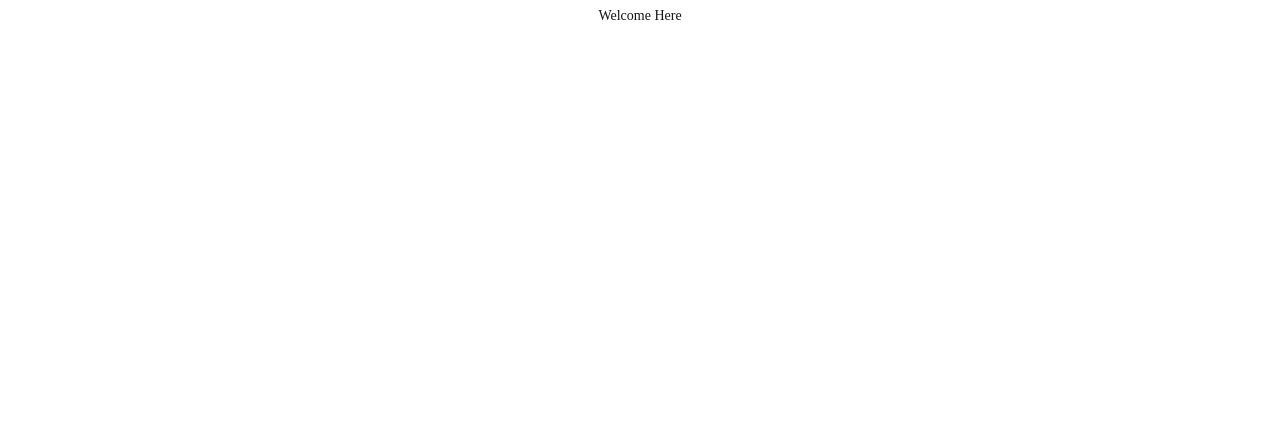
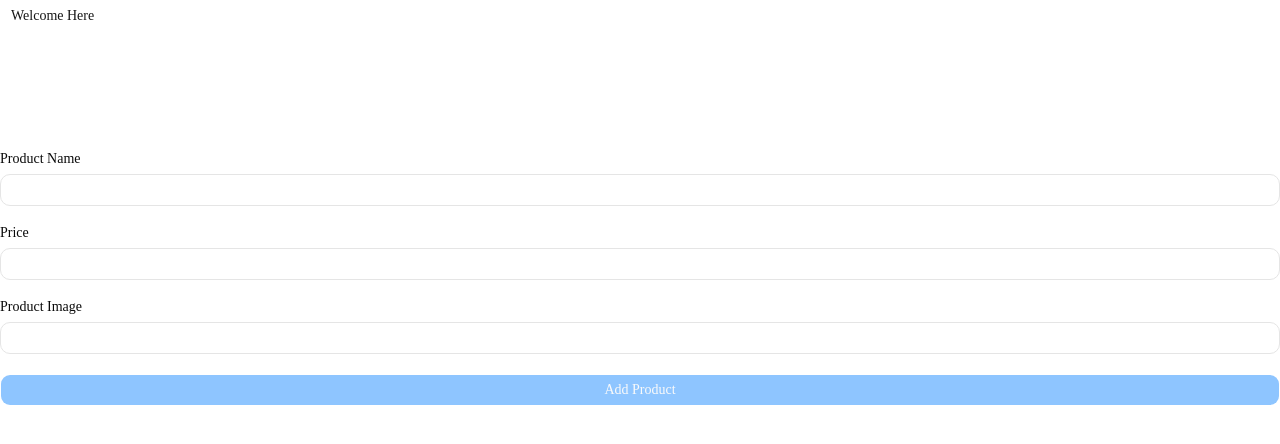
Before and after one commit to Wazida-in-code/Product-CRUD-Client, a Next.js app: page / in a window 1280 px wide. Shown: the top 444 px of the page. Built offline with nearby package versions, Linux system fonts and the light colour scheme.

Commit message:
Added:Product Form-> to send data in backend & database

```diff
--- a/src/app/page.tsx
+++ b/src/app/page.tsx
@@ -1,3 +1,4 @@
+import ProductForm from "@/components/ProductForm";
 import { Button } from "@/components/ui/button"
 import {
   HoverCard,
@@ -6,7 +7,8 @@
 } from "@/components/ui/hover-card"
 export default function Home() {
   return (
-    <HoverCard>
+    <div>
+      <HoverCard>
       <HoverCardTrigger delay={10} closeDelay={100} render={<Button variant="link">Welcome Here</Button>} />
       <HoverCardContent className="flex w-64 flex-col gap-0.5">
         <div className="font-semibold">Welcome...</div>
@@ -16,5 +18,7 @@
         </div>
       </HoverCardContent>
     </HoverCard>
+    <ProductForm />
+    </div>
   );
 }
--- /dev/null
+++ b/src/components/ProductForm.tsx
@@ -0,0 +1,50 @@
+'use client'
+import React from "react";
+import { Label } from "./ui/label";
+import { Input } from "./ui/input";
+import { Field, FieldGroup } from "./ui/field";
+import { Button } from "./ui/button";
+
+const ProductForm = () => {
+  const handleAddProduct = async(e: React.SubmitEvent<HTMLFormElement>) => {
+    e.preventDefault()
+    const formData = new FormData(e.target);
+    const data = Object.fromEntries(formData.entries());
+
+    const res = await fetch('http://localhost:8000/products', {
+        method: "POST",
+        headers: {
+            "Content-Type": "application/json",
+        },
+        body: JSON.stringify(data)
+    });
+    const result = await res.json();
+    console.log(result);
+  };
+  return (
+    <div className="mt-30">
+      <form onSubmit={handleAddProduct}>
+        <FieldGroup>
+          <Field>
+            <Label htmlFor="name-1">Product Name</Label>
+            <Input id="name-1" name="name" defaultValue="" />
+          </Field>
+          <Field>
+            <Label htmlFor="username-1">Price</Label>
+            <Input id="username-1" name="price" defaultValue="" />
+          </Field>
+          <Field>
+            <Label htmlFor="username-1">Product Image</Label>
+            <Input id="username-1" name="image" defaultValue="" />
+          </Field>
+
+          <Button type="submit" className="bg-blue-300">
+            Add Product
+          </Button>
+        </FieldGroup>
+      </form>
+    </div>
+  );
+};
+
+export default ProductForm;
--- /dev/null
+++ b/src/components/ui/field.tsx
@@ -0,0 +1,238 @@
+"use client"
+
+import { useMemo } from "react"
+import { cva, type VariantProps } from "class-variance-authority"
+import { cn } from "cn"
+
+import { Label } from "@/components/ui/label"
+import { Separator } from "@/components/ui/separator"
+
+function FieldSet({ className, ...props }: React.ComponentProps<"fieldset">) {
+  return (
+    <fieldset
+      data-slot="field-set"
+      className={cn(
+        "flex flex-col gap-4 has-[>[data-slot=checkbox-group]]:gap-3 has-[>[data-slot=radio-group]]:gap-3",
+        className
+      )}
+      {...props}
+    />
+  )
+}
+
+function FieldLegend({
+  className,
+  variant = "legend",
+  ...props
+}: React.ComponentProps<"legend"> & { variant?: "legend" | "label" }) {
+  return (
+    <legend
+      data-slot="field-legend"
+      data-variant={variant}
+      className={cn(
+        "mb-1.5 font-medium data-[variant=label]:text-sm data-[variant=legend]:text-base",
+        className
+      )}
+      {...props}
+    />
+  )
+}
+
+function FieldGroup({ className, ...props }: React.ComponentProps<"div">) {
+  return (
+    <div
+      data-slot="field-group"
+      className={cn(
+        "group/field-group @container/field-group flex w-full flex-col gap-5 data-[slot=checkbox-group]:gap-3 *:data-[slot=field-group]:gap-4",
+        className
+      )}
+      {...props}
+    />
+  )
+}
+
+const fieldVariants = cva(
+  "group/field flex w-full gap-2 data-[invalid=true]:text-destructive",
+  {
+    variants: {
+      orientation: {
+        vertical: "flex-col *:w-full [&>.sr-only]:w-auto",
+        horizontal:
+          "flex-row items-center has-[>[data-slot=field-content]]:items-start *:data-[slot=field-label]:flex-auto has-[>[data-slot=field-content]]:[&>[role=checkbox],[role=radio]]:mt-px",
+        responsive:
+          "flex-col *:w-full @md/field-group:flex-row @md/field-group:items-center @md/field-group:*:w-auto @md/field-group:has-[>[data-slot=field-content]]:items-start @md/field-group:*:data-[slot=field-label]:flex-auto [&>.sr-only]:w-auto @md/field-group:has-[>[data-slot=field-content]]:[&>[role=checkbox],[role=radio]]:mt-px",
+      },
+    },
+    defaultVariants: {
+      orientation: "vertical",
+    },
+  }
+)
+
+function Field({
+  className,
+  orientation = "vertical",
+  ...props
+}: React.ComponentProps<"div"> & VariantProps<typeof fieldVariants>) {
+  return (
+    <div
+      role="group"
+      data-slot="field"
+      data-orientation={orientation}
+      className={cn(fieldVariants({ orientation }), className)}
+      {...props}
+    />
+  )
+}
+
+function FieldContent({ className, ...props }: React.ComponentProps<"div">) {
+  return (
+    <div
+      data-slot="field-content"
+      className={cn(
+        "group/field-content flex flex-1 flex-col gap-0.5 leading-snug",
+        className
+      )}
+      {...props}
+    />
+  )
+}
+
+function FieldLabel({
+  className,
+  ...props
+}: React.ComponentProps<typeof Label>) {
+  return (
+    <Label
+      data-slot="field-label"
+      className={cn(
+        "group/field-label peer/field-label flex w-fit gap-2 leading-snug group-data-[disabled=true]/field:opacity-50 has-data-checked:border-primary/30 has-data-checked:bg-primary/5 has-[>[data-slot=field]]:rounded-lg has-[>[data-slot=field]]:border has-[>[data-slot=field]]:not-has-[:disabled,[data-disabled]]:hover:bg-muted/50 has-[>[data-slot=field]]:has-[:focus-visible]:border-ring has-[>[data-slot=field]]:has-[:focus-visible]:ring-3 has-[>[data-slot=field]]:has-[:focus-visible]:ring-ring/50 *:data-[slot=field]:p-2.5 dark:has-data-checked:border-primary/20 dark:has-data-checked:bg-primary/10",
+        "has-[>[data-slot=field]]:w-full has-[>[data-slot=field]]:flex-col",
+        className
+      )}
+      {...props}
+    />
+  )
+}
+
+function FieldTitle({ className, ...props }: React.ComponentProps<"div">) {
+  return (
+    <div
+      data-slot="field-label"
+      className={cn(
+        "flex w-fit items-center gap-2 text-sm font-medium group-data-[disabled=true]/field:opacity-50",
+        className
+      )}
+      {...props}
+    />
+  )
+}
+
+function FieldDescription({ className, ...props }: React.ComponentProps<"p">) {
+  return (
+    <p
+      data-slot="field-description"
+      className={cn(
+        "text-left text-sm leading-normal font-normal text-muted-foreground group-has-data-horizontal/field:text-balance [[data-variant=legend]+&]:-mt-1.5",
+        "last:mt-0 nth-last-2:-mt-1",
+        "[&>a]:underline [&>a]:underline-offset-4 [&>a:hover]:text-primary",
+        className
+      )}
+      {...props}
+    />
+  )
+}
+
+function FieldSeparator({
+  children,
+  className,
+  ...props
+}: React.ComponentProps<"div"> & {
+  children?: React.ReactNode
+}) {
+  return (
+    <div
+      data-slot="field-separator"
+      data-content={!!children}
+      className={cn(
+        "relative -my-2 h-5 text-sm group-data-[variant=outline]/field-group:-mb-2",
+        className
+      )}
+      {...props}
+    >
+      <Separator className="absolute inset-0 top-1/2" />
+      {children && (
+        <span
+          className="relative mx-auto block w-fit bg-background px-2 text-muted-foreground"
+          data-slot="field-separator-content"
+        >
+          {children}
+        </span>
+      )}
+    </div>
+  )
+}
+
+function FieldError({
+  className,
+  children,
+  errors,
+  ...props
+}: React.ComponentProps<"div"> & {
+  errors?: Array<{ message?: string } | undefined>
+}) {
+  const content = useMemo(() => {
+    if (children) {
+      return children
+    }
+
+    if (!errors?.length) {
+      return null
+    }
+
+    const uniqueErrors = [
+      ...new Map(errors.map((error) => [error?.message, error])).values(),
+    ]
+
+    if (uniqueErrors?.length == 1) {
+      return uniqueErrors[0]?.message
+    }
+
+    return (
+      <ul className="ml-4 flex list-disc flex-col gap-1">
+        {uniqueErrors.map(
+          (error, index) =>
+            error?.message && <li key={index}>{error.message}</li>
+        )}
+      </ul>
+    )
+  }, [children, errors])
+
+  if (!content) {
+    return null
+  }
+
+  return (
+    <div
+      role="alert"
+      data-slot="field-error"
+      className={cn("text-sm font-normal text-destructive", className)}
+      {...props}
+    >
+      {content}
+    </div>
+  )
+}
+
+export {
+  Field,
+  FieldLabel,
+  FieldDescription,
+  FieldError,
+  FieldGroup,
+  FieldLegend,
+  FieldSeparator,
+  FieldSet,
+  FieldContent,
+  FieldTitle,
+}
--- /dev/null
+++ b/src/components/ui/input.tsx
@@ -0,0 +1,19 @@
+import * as React from "react"
+import { Input as InputPrimitive } from "@base-ui/react/input"
+import { cn } from "cn"
+
+function Input({ className, type, ...props }: React.ComponentProps<"input">) {
+  return (
+    <InputPrimitive
+      type={type}
+      data-slot="input"
+      className={cn(
+        "h-8 w-full min-w-0 rounded-lg border border-input bg-transparent px-2.5 py-1 text-base transition-colors outline-none file:inline-flex file:h-6 file:border-0 file:bg-transparent file:text-sm file:font-medium file:text-foreground placeholder:text-muted-foreground focus-visible:border-ring focus-visible:ring-3 focus-visible:ring-ring/50 disabled:pointer-events-none disabled:cursor-not-allowed disabled:bg-input/50 disabled:opacity-50 aria-invalid:border-destructive aria-invalid:ring-3 aria-invalid:ring-destructive/20 md:text-sm dark:bg-input/30 dark:disabled:bg-input/80 dark:aria-invalid:border-destructive/50 dark:aria-invalid:ring-destructive/40",
+        className
+      )}
+      {...props}
+    />
+  )
+}
+
+export { Input }
--- /dev/null
+++ b/src/components/ui/label.tsx
@@ -0,0 +1,19 @@
+"use client"
+
+import * as React from "react"
+import { cn } from "cn"
+
+function Label({ className, ...props }: React.ComponentProps<"label">) {
+  return (
+    <label
+      data-slot="label"
+      className={cn(
+        "flex items-center gap-2 text-sm leading-none font-medium select-none group-data-[disabled=true]:pointer-events-none group-data-[disabled=true]:opacity-50 peer-disabled:cursor-not-allowed peer-disabled:opacity-50",
+        className
+      )}
+      {...props}
+    />
+  )
+}
+
+export { Label }
--- /dev/null
+++ b/src/components/ui/separator.tsx
@@ -0,0 +1,24 @@
+"use client"
+
+import { Separator as SeparatorPrimitive } from "@base-ui/react/separator"
+import { cn } from "cn"
+
+function Separator({
+  className,
+  orientation = "horizontal",
+  ...props
+}: SeparatorPrimitive.Props) {
+  return (
+    <SeparatorPrimitive
+      data-slot="separator"
+      orientation={orientation}
+      className={cn(
+        "shrink-0 bg-border data-horizontal:h-px data-horizontal:w-full data-vertical:w-px data-vertical:self-stretch",
+        className
+      )}
+      {...props}
+    />
+  )
+}
+
+export { Separator }
```
